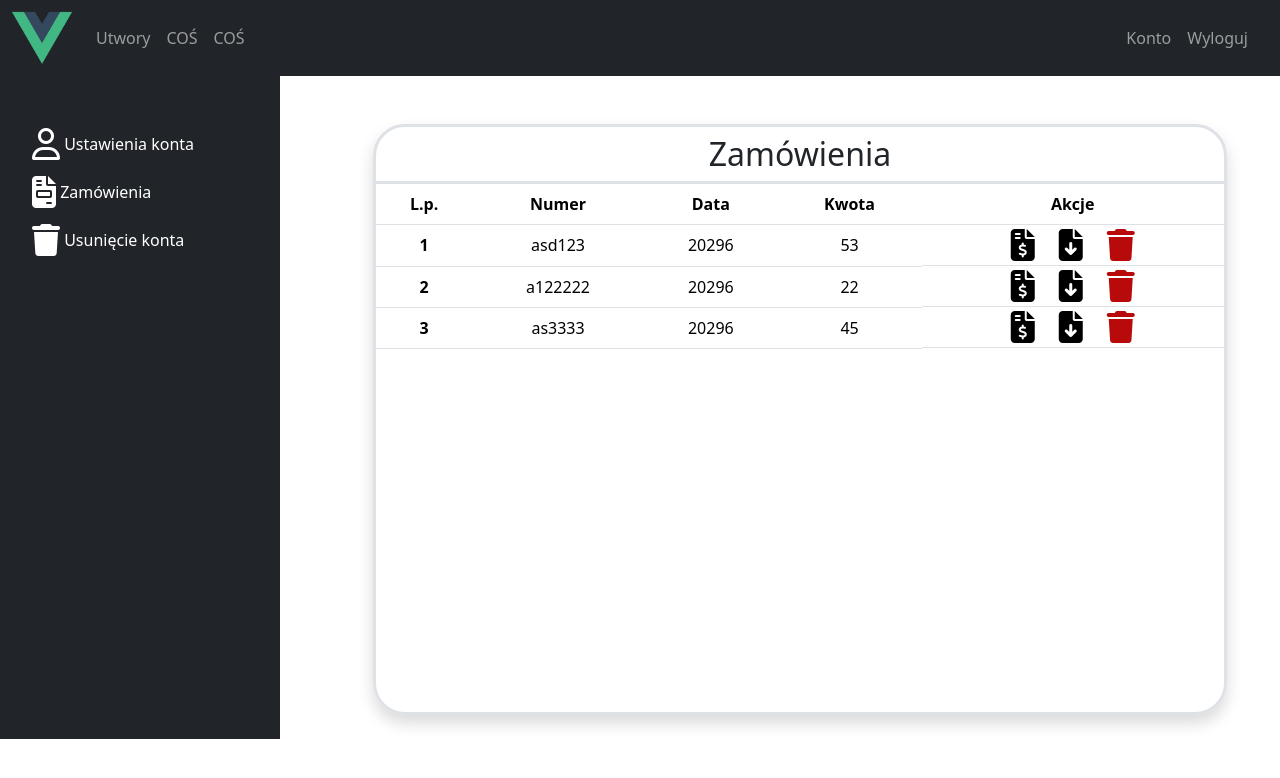
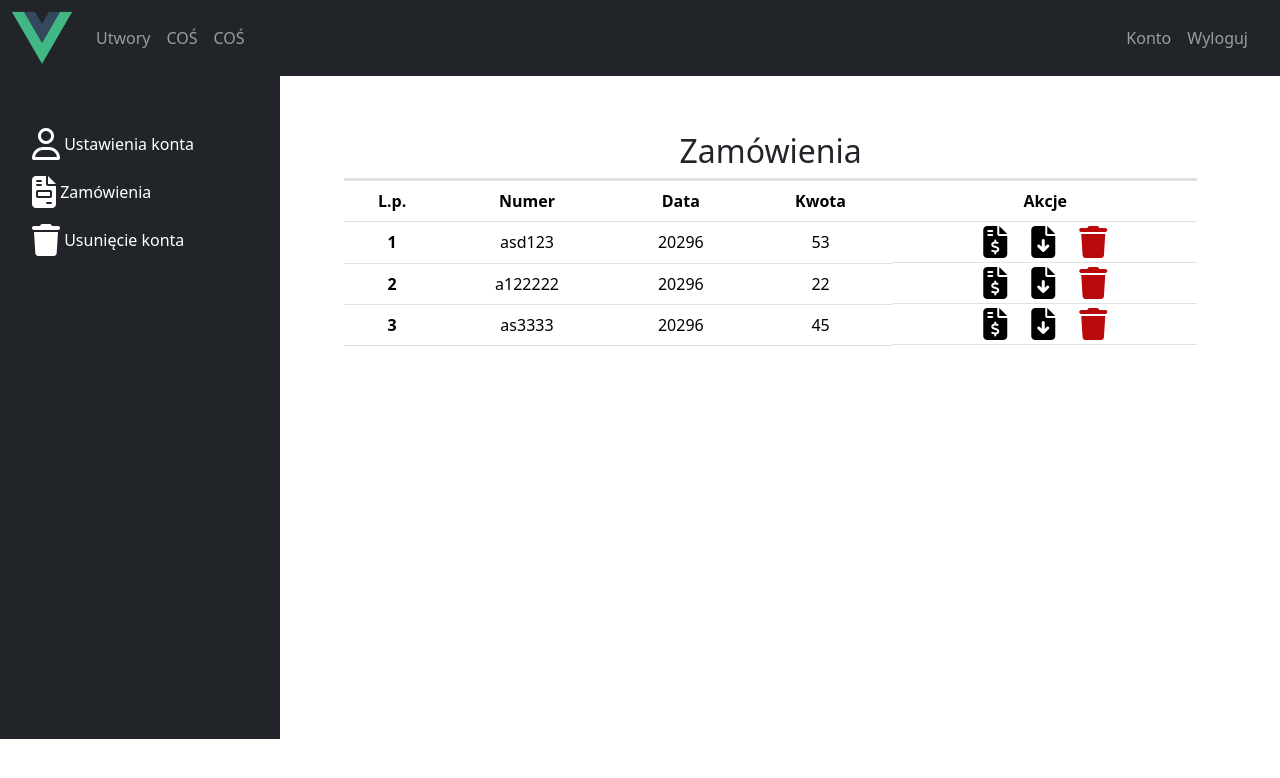
Before and after one commit to JBaczkoeski/groove_front, a Vue app: page /konto/zamowienia in a window 1280 px wide. Shown: the top 778 px of the page. Built offline with nearby package versions, Linux system fonts and the light colour scheme.

Commit message:
poprawki jakieś

```diff
--- a/src/components/OrdersElement.vue
+++ b/src/components/OrdersElement.vue
@@ -5,7 +5,7 @@
     <td>{{order_date}}</td>
     <td>{{price}}</td>
     <td class="d-flex justify-content-center">
-      <a href="#"><i class="fa-solid fa-file-invoice-dollar fa-2xl" style="color: #000000;"></i></a>
+      <a href="#" ><i class="fa-solid fa-file-invoice-dollar fa-2xl" style="color: #000000;"></i></a>
       <a href="#"><i class="fa-solid fa-file-arrow-down fa-2xl ms-4" style="color: #000000;"></i></a>
       <a href="#"><i class="fa-solid fa-trash fa-2xl ms-4" style="color: #b80a0a;"></i></a>
     </td>
--- a/src/helpers/router.js
+++ b/src/helpers/router.js
@@ -5,9 +5,9 @@ import LoginPage from '@/views/auth/LoginView.vue'
 import RegisterPage from "@/views/auth/RegisterView.vue";
 import SongsPage from "@/views/SongsView.vue";
 import AlbumView from "@/views/AlbumView.vue";
-import UserView from "@/views/auth/UserView.vue";
-import UserOrdersView from "@/views/auth/UserOrdersView.vue";
-import DeleteAccountView from "@/views/auth/DeleteAccountView.vue";
+import UserView from "@/views/user/UserView.vue";
+import UserOrdersView from "@/views/user/UserOrdersView.vue";
+import DeleteAccountView from "@/views/user/DeleteAccountView.vue";
 
 const router = createRouter({
     history: createWebHistory(),
--- a/src/main.js
+++ b/src/main.js
@@ -2,10 +2,7 @@ import { createApp } from 'vue'
 import App from './App.vue'
 import router from './helpers/router'
 import store from './store'
-import axios from "axios";
-
-// import widoków
-
+import axios from "axios"
 
 const app = createApp(App)
 
--- a/src/views/auth/UserOrdersView.vue
+++ b/src/views/user/UserOrdersView.vue
@@ -4,7 +4,7 @@
       <div class="col-3">
         <SideBarUser style="height:663px;"/>
       </div>
-      <div class="container col-8 border border-3 rounded rounded-5 mt-5 mb-4 shadow">
+      <div class="container col-8 mt-5 mb-4 ms-4">
         <div class="row">
           <div class="container col-12 mt-2 text-center border-bottom border-3">
             <h2>Zamówienia</h2>
@@ -20,9 +20,9 @@
             </tr>
             </thead>
             <tbody>
-              <ordersElement :id = "1" :series_number = "'asd123'" :order_date = "20323-10-17" :price = "53"/>
-              <ordersElement :id = "2" :series_number = "'a122222'" :order_date = "20323-10-17" :price = "22"/>
-              <ordersElement :id = "3" :series_number = "'as3333'" :order_date = "20323-10-17" :price = "45"/>
+            <ordersElement :id="1" :series_number="'asd123'" :order_date="20323-10-17" :price="53"/>
+            <ordersElement :id="2" :series_number="'a122222'" :order_date="20323-10-17" :price="22"/>
+            <ordersElement :id="3" :series_number="'as3333'" :order_date="20323-10-17" :price="45"/>
             </tbody>
           </table>
         </div>
@@ -36,10 +36,10 @@ import SideBarUser from "@/components/SideBarUser.vue";
 import ordersElement from "@/components/OrdersElement.vue";
 
 export default {
-  components : {
+  components: {
     SideBarUser,
-    ordersElement
-  }
+    ordersElement,
+  },
 }
 </script>
 
```
Also changed, not shown: src/views/user/DeleteAccountView.vue (renamed from src/views/auth/DeleteAccountView.vue), src/views/user/UserView.vue (renamed from src/views/auth/UserView.vue), 1 other file (tests, documents, lock files or other folders).
